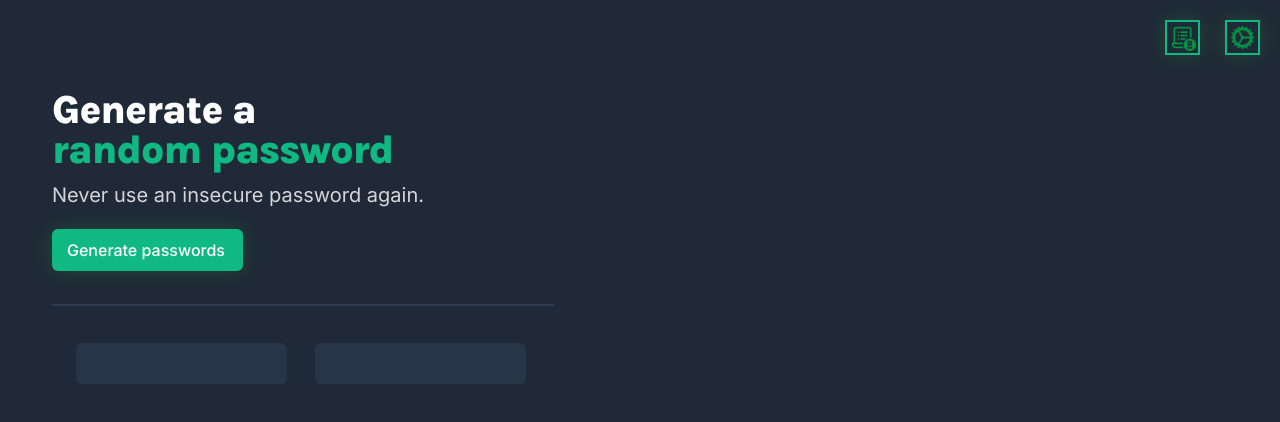
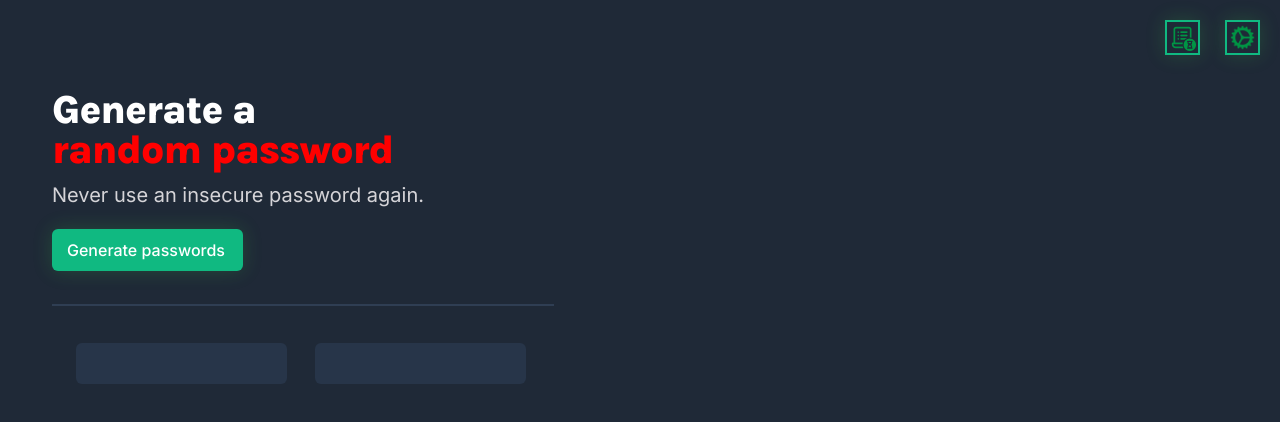
Before and after one commit to Mohamed-Ashraf2008/password-generator, a website built with Vite: page index.html in a window 1280 px wide. Built offline with nearby package versions, Linux system fonts and the light colour scheme.

Commit message:
testing Acode app

```diff
--- a/index.css
+++ b/index.css
@@ -20,7 +20,7 @@
     line-height: 40px;
     letter-spacing: -0.025em;
     text-align: left;
-    color: #10B981;
+    color: red;
 }
 .h1-1{
     color: white;
```
